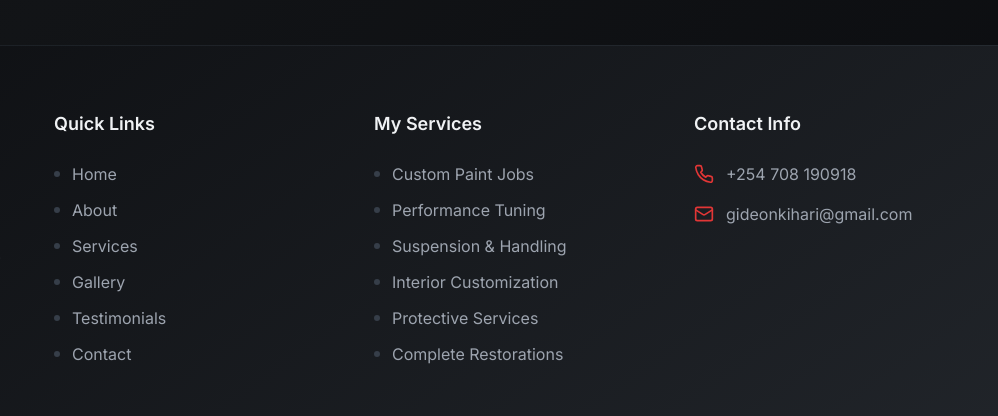
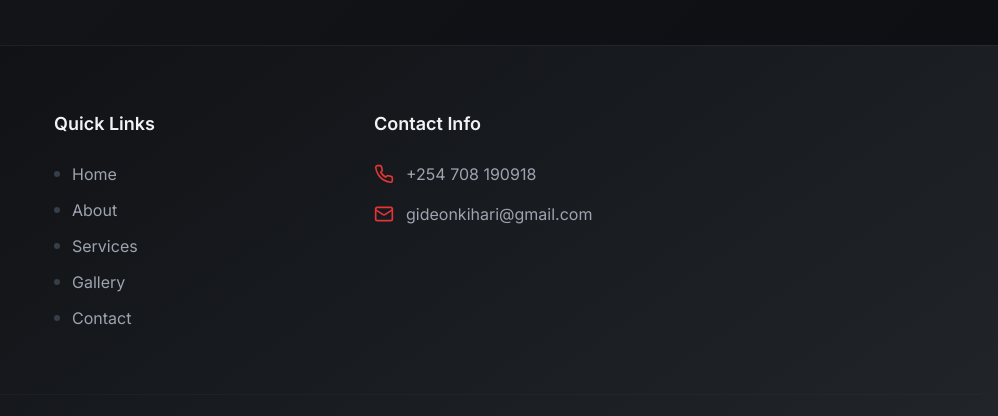
Before and after one commit to KyleOkunda/gideon-the-mech, a plain HTML site: page index.html in a window 1280 px wide. Shown: the part 6223-6639 px from the top of the page, 282-1280 px from the left. Drawn offline with nearby package versions, Linux system fonts and the light colour scheme.

Commit message:
Removed services from footer

```diff
--- a/index.html
+++ b/index.html
@@ -1891,16 +1891,7 @@
                         ><a href="#gallery">Gallery</a>
                       </button>
                     </li>
-                    <li>
-                      <button
-                        class="text-muted-foreground hover:text-primary transition-colors duration-300 flex items-center group"
-                      >
-                        <span
-                          class="w-1.5 h-1.5 bg-steel rounded-full mr-3 group-hover:bg-primary transition-colors"
-                        ></span
-                        ><a href="#testimonials">Testimonials</a>
-                      </button>
-                    </li>
+
                     <li>
                       <button
                         class="text-muted-foreground hover:text-primary transition-colors duration-300 flex items-center group"
@@ -1913,61 +1904,7 @@
                     </li>
                   </ul>
                 </div>
-                <div>
-                  <h3 class="text-lg font-semibold mb-6 text-foreground">
-                    My Services
-                  </h3>
-                  <ul class="space-y-3">
-                    <li>
-                      <span class="text-muted-foreground flex items-center"
-                        ><span
-                          class="w-1.5 h-1.5 bg-steel rounded-full mr-3"
-                        ></span
-                        >Custom Paint Jobs</span
-                      >
-                    </li>
-                    <li>
-                      <span class="text-muted-foreground flex items-center"
-                        ><span
-                          class="w-1.5 h-1.5 bg-steel rounded-full mr-3"
-                        ></span
-                        >Performance Tuning</span
-                      >
-                    </li>
-                    <li>
-                      <span class="text-muted-foreground flex items-center"
-                        ><span
-                          class="w-1.5 h-1.5 bg-steel rounded-full mr-3"
-                        ></span
-                        >Suspension &amp; Handling</span
-                      >
-                    </li>
-                    <li>
-                      <span class="text-muted-foreground flex items-center"
-                        ><span
-                          class="w-1.5 h-1.5 bg-steel rounded-full mr-3"
-                        ></span
-                        >Interior Customization</span
-                      >
-                    </li>
-                    <li>
-                      <span class="text-muted-foreground flex items-center"
-                        ><span
-                          class="w-1.5 h-1.5 bg-steel rounded-full mr-3"
-                        ></span
-                        >Protective Services</span
-                      >
-                    </li>
-                    <li>
-                      <span class="text-muted-foreground flex items-center"
-                        ><span
-                          class="w-1.5 h-1.5 bg-steel rounded-full mr-3"
-                        ></span
-                        >Complete Restorations</span
-                      >
-                    </li>
-                  </ul>
-                </div>
+
                 <div>
                   <h3 class="text-lg font-semibold mb-6 text-foreground">
                     Contact Info
```
